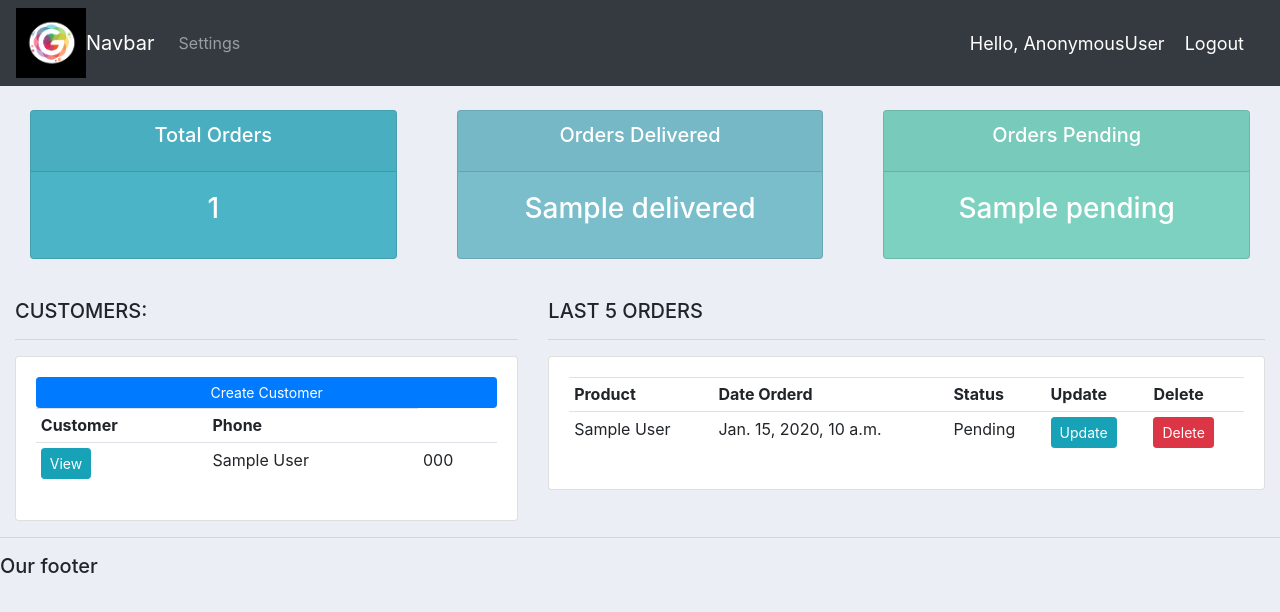
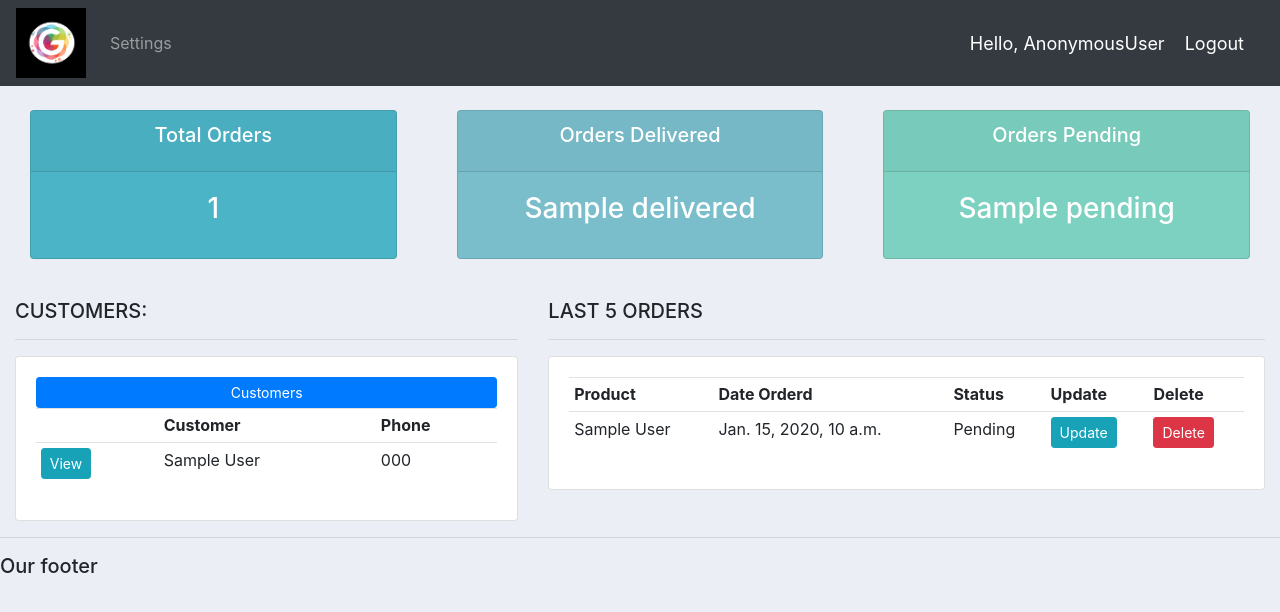
Before and after one commit to etchichuryg/project_django, a Django app: template accounts/templates/accounts/dashboard.html in a window 1280 px wide. Shown: the top 612 px of the page. Run offline with Django 4.2, Linux system fonts and the light colour scheme; tables that the repository leaves empty hold one stand-in row (values such as "Sample post"); the template is opened without the code that fills it: values that come from a table or form of the project are taken from there, most other values are stand-ins (such as "Sample title", 1, 10 or a date in 2020).

Commit message:
Last commit

```diff
--- a/accounts/models.py
+++ b/accounts/models.py
@@ -13,6 +13,8 @@ class Customer(models.Model):
 
     def __str__(self):
 		    return self.name
+
+
 
 class Tag(models.Model):
     name = models.CharField(max_length=200, null=True)
--- a/accounts/templates/accounts/dashboard.html
+++ b/accounts/templates/accounts/dashboard.html
@@ -9,9 +9,10 @@
 		<h5>CUSTOMERS:</h5>
 		<hr>
 		<div class="card card-body">
-			<a class="btn btn-primary  btn-sm btn-block" href="">Create Customer</a>
+			<a class="btn btn-primary  btn-sm btn-block" href="">Customers</a>
 			<table class="table table-sm">
 				<tr>
+					<th></th>
 					<th>Customer</th>
 					<th>Phone</th>
 				</tr>
--- a/accounts/templates/accounts/navbar.html
+++ b/accounts/templates/accounts/navbar.html
@@ -8,7 +8,7 @@
 </style>
 <nav class="navbar navbar-expand-lg navbar-dark bg-dark">
   <img src="{% static 'images/logo.jpg'%} " width="70px" height="70px">
-    <a class="navbar-brand" href="#">Navbar</a>
+    <a class="navbar-brand" href="#"></a>
     <button class="navbar-toggler" type="button" data-toggle="collapse" data-target="#navbarNav" aria-controls="navbarNav" aria-expanded="false" aria-label="Toggle navigation">
       <span class="navbar-toggler-icon"></span>
     </button>
--- a/accounts/views.py
+++ b/accounts/views.py
@@ -136,9 +136,9 @@ def createOrder(request, pk):
 	OrderFormSet = inlineformset_factory(Customer, Order, fields=('product', 'status'), extra=10 )
 	customer = Customer.objects.get(id=pk)
 	formset = OrderFormSet(queryset=Order.objects.none(),instance=customer)
-	#form = OrderForm(initial={'customer':customer})
+
 	if request.method == 'POST':
-		#print('Printing POST:', request.POST)
+
 		form = OrderForm(request.POST)
 		formset = OrderFormSet(request.POST, instance=customer)
 		if formset.is_valid():
```
